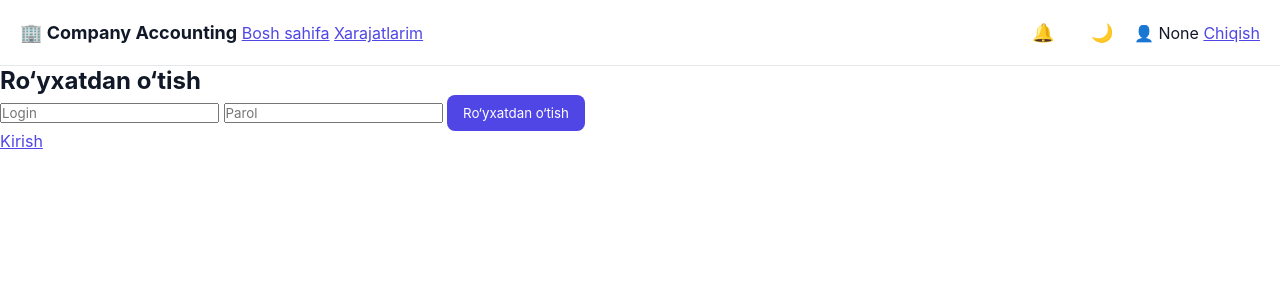
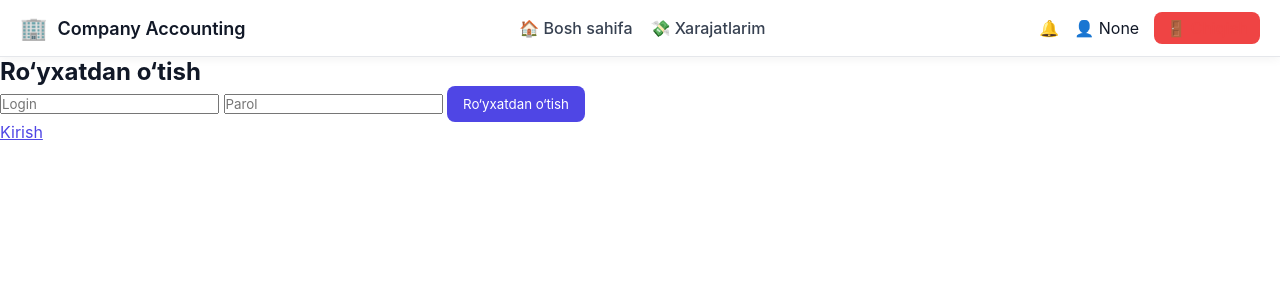
Before and after one commit to rorxusanov-cpu/company-accounting, a Flask app: page /signup in a window 1280 px wide. Shown: the top 300 px of the page. Run offline with Flask 3, Linux system fonts and the light colour scheme.

Commit message:
Admin direktor profili, kompaniyaga biriktirish va UIlll tuzatildi

```diff
--- a/app.py
+++ b/app.py
@@ -910,6 +910,12 @@ def clear_notification():
     return redirect(request.referrer or url_for("dashboard"))
 
 
+@app.route("/sw.js")
+def sw():
+    return app.send_static_file("sw.js")
+
+
+
 
 # ================= RUN =================
 if __name__ == "__main__":
--- a/static/style.css
+++ b/static/style.css
@@ -598,3 +598,205 @@ body.dark .notif-item:hover {
 .muted {
     color: #999;
 }
+/* ===== NAVBAR ===== */
+.navbar {
+    display: flex;
+    align-items: center;
+    justify-content: space-between;
+    padding: 14px 24px;
+    background: white;
+    border-bottom: 1px solid #e5e7eb;
+    box-shadow: 0 4px 10px rgba(0,0,0,.04);
+    position: sticky;
+    top: 0;
+    z-index: 100;
+}
+
+.nav-left {
+    display: flex;
+    align-items: center;
+    gap: 10px;
+}
+
+.brand {
+    font-weight: 700;
+    font-size: 18px;
+}
+
+.nav-center {
+    display: flex;
+    gap: 20px;
+}
+
+.nav-center a {
+    text-decoration: none;
+    color: #374151;
+    font-weight: 500;
+}
+
+.nav-right {
+    display: flex;
+    align-items: center;
+    gap: 14px;
+}
+
+.logout {
+    background: #ef4444;
+    color: white;
+    padding: 6px 12px;
+    border-radius: 8px;
+    text-decoration: none;
+}
+
+.logout:hover {
+    background: #dc2626;
+}
+
+/* ===== BURGER ===== */
+.burger {
+    display: none;
+    font-size: 26px;
+    cursor: pointer;
+}
+
+/* ===== MOBILE ===== */
+@media (max-width: 900px) {
+
+    .burger {
+        display: block;
+    }
+
+    .nav-center {
+        position: absolute;
+        top: 64px;
+        left: 0;
+        width: 100%;
+        background: white;
+        flex-direction: column;
+        padding: 20px;
+        gap: 15px;
+        border-bottom: 1px solid #e5e7eb;
+        display: none;
+    }
+
+    .nav-center.open {
+        display: flex;
+    }
+
+    .nav-right {
+        display: none;
+    }
+
+    .mobile-logout {
+        background: #ef4444;
+        color: white;
+        padding: 10px;
+        border-radius: 8px;
+        text-align: center;
+    }
+}
+/* ===== NAVBAR ===== */
+.navbar {
+    display: flex;
+    align-items: center;
+    justify-content: space-between;
+    background: #ffffff;
+    padding: 12px 20px;
+    box-shadow: 0 2px 10px rgba(0,0,0,.05);
+    position: sticky;
+    top: 0;
+    z-index: 1000;
+}
+
+.nav-left {
+    display: flex;
+    align-items: center;
+    gap: 10px;
+}
+
+.logo {
+    font-size: 22px;
+}
+
+.brand {
+    font-weight: 600;
+    font-size: 18px;
+}
+
+.nav-center {
+    display: flex;
+    gap: 18px;
+}
+
+.nav-center a {
+    text-decoration: none;
+    color: #374151;
+    font-weight: 500;
+}
+
+.nav-center a:hover {
+    color: #4f46e5;
+}
+
+.nav-right {
+    display: flex;
+    align-items: center;
+    gap: 15px;
+}
+
+.logout {
+    text-decoration: none;
+    color: #ef4444;
+    font-weight: 500;
+}
+
+/* ===== BURGER ===== */
+.burger {
+    display: none;
+    font-size: 24px;
+    cursor: pointer;
+}
+
+/* ===== MOBILE ===== */
+.mobile-logout {
+    display: none;
+}
+
+/* ===== RESPONSIVE ===== */
+@media (max-width: 768px) {
+
+    .burger {
+        display: block;
+    }
+
+    .nav-center {
+        position: absolute;
+        top: 60px;
+        left: 0;
+        width: 100%;
+        background: white;
+        flex-direction: column;
+        gap: 0;
+        display: none;
+        box-shadow: 0 10px 30px rgba(0,0,0,.08);
+    }
+
+    .nav-center.open {
+        display: flex;
+    }
+
+    .nav-center a {
+        padding: 14px 20px;
+        border-bottom: 1px solid #eee;
+    }
+
+    .nav-right {
+        display: none;
+    }
+
+    .mobile-logout {
+        display: block;
+        color: #ef4444;
+        font-weight: 600;
+    }
+}
--- a/templates/navbar.html
+++ b/templates/navbar.html
@@ -1,103 +1,38 @@
-<!-- ===== NAVBAR ===== -->
-<div class="navbar">
-    <div class="navbar-left">
-        <strong class="brand">🏢 Company Accounting</strong>
+<nav class="navbar">
+    <!-- LEFT -->
+    <div class="nav-left">
+        <span class="logo">🏢</span>
+        <span class="brand">Company Accounting</span>
+    </div>
 
-        <a href="{{ url_for('dashboard') }}">Bosh sahifa</a>
+    <!-- BURGER (mobile) -->
+    <div class="burger" onclick="toggleMenu()">☰</div>
+
+    <!-- CENTER MENU -->
+    <div class="nav-center" id="navMenu">
+        <a href="{{ url_for('dashboard') }}">🏠 Bosh sahifa</a>
 
         {% if session.get("role") == "admin" %}
-            <a href="{{ url_for('admin_companies') }}">Kompaniyalar</a>
-            <a href="{{ url_for('admin_directors') }}">Direktorlar</a>
-            <a href="{{ url_for('admin_expenses') }}">Xarajatlar</a>
+            <a href="{{ url_for('admin_companies') }}">🏢 Kompaniyalar</a>
+            <a href="{{ url_for('admin_directors') }}">👤 Direktorlar</a>
+            <a href="{{ url_for('admin_expenses') }}">💸 Xarajatlar</a>
         {% else %}
-            <a href="{{ url_for('expenses') }}">Xarajatlarim</a>
+            <a href="{{ url_for('expenses') }}">💸 Xarajatlarim</a>
         {% endif %}
+
+
     </div>
 
-    <div class="navbar-right">
-        <!-- 🔔 Notification -->
-        <button id="notifBtn" class="icon-btn" title="Bildirishnomalar">🔔</button>
+    <!-- RIGHT -->
+    <div class="nav-right">
+        <span class="icon">🔔</span>
+        <span class="user">👤 {{ session.get("user") }}</span>
+        <a href="{{ url_for('logout') }}" class="logout">🚪 Chiqish</a>
+    </div>
+</nav>
 
-        <!-- 🌙 Theme -->
-        <button id="themeToggle" class="icon-btn" title="Theme">🌙</button>
-
-        <!-- 👤 User -->
-        <span class="user">👤 {{ session.get('user') }}</span>
-
-        <!-- 🚪 Logout -->
-        <a href="{{ url_for('logout') }}" class="logout-btn">Chiqish</a>
-    </div>
-</div>
-
-<!-- ===== NOTIFICATION DROPDOWN ===== -->
-<!-- ===== NOTIFICATION DROPDOWN ===== -->
-<div class="notif-box" id="notifBox">
-    <h4>🔔 Bildirishnomalar</h4>
-
-    {% if last_expense %}
-        <div class="notif-item">
-            <div class="notif-msg">{{ last_expense.message }}</div>
-            <div class="notif-time">🕒 {{ last_expense.time }}</div>
-        </div>
-
-        <form method="post" action="{{ url_for('clear_notification') }}">
-            <button class="notif-clear">🗑 Tozalash</button>
-        </form>
-    {% else %}
-        <div class="notif-item muted">📭 Hozircha yangi xabar yo‘q</div>
-    {% endif %}
-</div>
-
-
-<!-- ===== SCRIPTS ===== -->
 <script>
-/* ================= THEME ================= */
-const body = document.body;
-const toggle = document.getElementById("themeToggle");
-
-body.classList.add("fade");
-
-const systemDark = window.matchMedia("(prefers-color-scheme: dark)").matches;
-const savedTheme = localStorage.getItem("theme");
-
-// LOAD
-if (savedTheme === "dark" || (!savedTheme && systemDark)) {
-    body.classList.add("dark");
-    toggle.textContent = "☀️";
+function toggleMenu() {
+    document.getElementById("navMenu").classList.toggle("open");
 }
-
-// TOGGLE
-toggle.addEventListener("click", () => {
-    body.classList.add("fade");
-
-    body.classList.toggle("dark");
-    const isDark = body.classList.contains("dark");
-
-    toggle.textContent = isDark ? "☀️" : "🌙";
-    localStorage.setItem("theme", isDark ? "dark" : "light");
-
-    setTimeout(() => body.classList.remove("fade"), 300);
-});
-
-// SYSTEM CHANGE
-window.matchMedia("(prefers-color-scheme: dark)")
-    .addEventListener("change", e => {
-        if (!localStorage.getItem("theme")) {
-            body.classList.toggle("dark", e.matches);
-            toggle.textContent = e.matches ? "☀️" : "🌙";
-        }
-    });
-
-/* ================= NOTIFICATION ================= */
-const notifBtn = document.getElementById("notifBtn");
-const notifBox = document.getElementById("notifBox");
-
-notifBtn.addEventListener("click", (e) => {
-    e.stopPropagation();
-    notifBox.classList.toggle("show");
-});
-
-document.addEventListener("click", () => {
-    notifBox.classList.remove("show");
-});
 </script>
```
Also changed, not shown: users.db.
